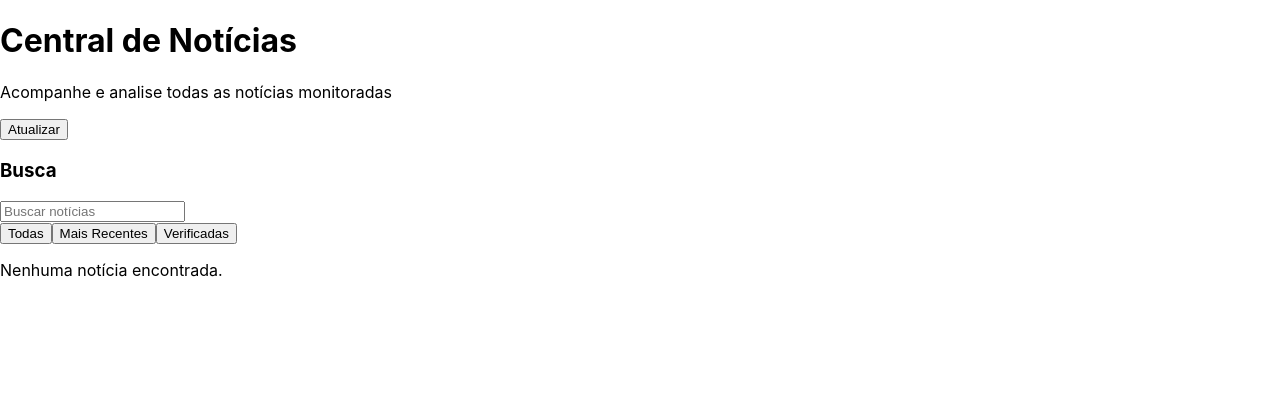
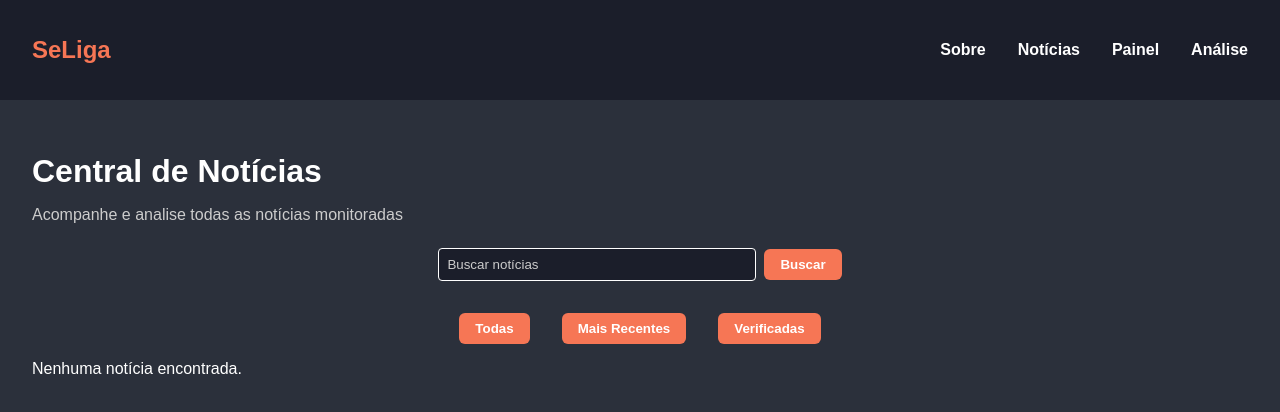
Before and after one commit to unb-mds/2025-2-SeLiga, a React (Create React App) app in the folder FrontEnd/: page / in a window 1280 px wide. Shown: the top 412 px of the page. Built offline with nearby package versions, Linux system fonts and the light colour scheme.

Commit message:
feat: escopo inicial do front-end

```diff
--- a/FrontEnd/src/App.css
+++ b/FrontEnd/src/App.css
@@ -1,49 +1,133 @@
-.body {
+/* Fundo */
+body {
   margin: 0;
-  font-family: sans-serif;
-  background-color: #f7f7f7;
-
+  font-family: Arial, sans-serif;
+  background-color: #2B303B; /* cinza escuro */
+  color: #FFFFFF;
 }
 
-.layout-container {
-    display: flex;
-    min-height: 100vh;
+/* Navbar  */
+.navbar {
+  display: flex;
+  justify-content: space-between;
+  align-items: center;
+  background-color: #1B1E2A; /* preto */
+  padding: 1rem 2rem;
 }
 
-.Siderbar{
-
-  width: 250px;
-  caret-color: #1B1E2A;
-  color: white;
-  padding: 20px;
-  box-shadow: 2px 0 5px rgba(17, 26, 141, 0.1);
-
+.navbar .logo {
+  color: #F67655; /* laranja */
+  font-weight: bold;
+  font-size: 1.5rem;
 }
 
-.sidebar-nav ul {
-    list-style: none;
-    padding: 0;
+.navbar .menu {
+  display: flex;
+  gap: 2rem;
 }
 
-.content-area {
-    flex-grow: 1;
-    padding: 30px;
-    background-color: #1B1E2A;
+.menu button {
+  background: none;
+  border: none;
+  color: #FFFFFF;
+  cursor: pointer;
+  font-weight: bold;
+  font-size: 1rem;
+  padding: 0;
 }
 
-/* Filtros: */
-.busca-filtros {
-    background-color: #2B303B;
-    padding: 20px;
-    border-radius: 8px;
-    margin-bottom: 20px;
+.menu button:hover {
+  color: #FFFFFF;
 }
-/* Botão de busca*/
-.btn-buscar {
-    background-color: #F67655;
-    color: white;
-    border: none;
-    padding: 10px 15px;
-    border-radius: 5px;
-    cursor: pointer;
+
+/* Principal */
+.content-area {
+  background-color: #2B303B; /* cinza */
+  min-height: 100vh;
+  padding: 2rem;
 }
+
+.main-title {
+  font-size: 2rem;
+  margin-bottom: 0.25rem;
+}
+
+.subtitle {
+  color: #CCCCCC;
+  margin-bottom: 1.5rem;
+}
+
+/* Busca */
+.busca-container {
+  display: flex;
+  justify-content: center;
+  align-items: center;
+  gap: 0.5rem;
+  margin-bottom: 2rem;
+}
+
+.busca-container input {
+  width: 300px;
+  padding: 0.5rem;
+  border-radius: 0.25rem;
+  border: 1px solid #FFFFFF;
+  background-color: #1B1E2A;
+  color: #FFFFFF;
+}
+
+.busca-container input::placeholder {
+  color: #CCCCCC;
+}
+
+/* Botões laranja */
+button {
+  background-color: #F67655;
+  color: #FFFFFF;
+  border: none;
+  padding: 0.5rem 1rem;
+  border-radius: 0.375rem;
+  font-weight: bold;
+  cursor: pointer;
+}
+
+button:disabled {
+  background-color: #9ca3af;
+  cursor: not-allowed;
+}
+
+/* Cards */
+.card {
+  background-color: #1B1E2A; /* preto */
+  border-radius: 0.5rem;
+  padding: 1rem;
+  color: #FFFFFF;
+  margin-bottom: 0.75rem;
+}
+
+/* Tabs  */
+.tabs-list {
+  display: flex;
+  justify-content: center; /* cent */
+  gap: 2rem; /* espaço entre as tabs */
+  margin-bottom: 1rem;
+}
+
+.tabs-list [data-state="inactive"] {
+  background-color: #1B1E2A; /* fundo preto */
+  color: #FFFFFF;
+  padding: 0.5rem 1rem;
+  border-radius: 0.25rem;
+  font-weight: bold;
+  cursor: pointer;
+  border: none;
+}
+
+.tabs-list [data-state="active"] {
+  background-color: #F67655; /* laranja */
+  color: #FFFFFF;
+  padding: 0.5rem 1rem;
+  border-radius: 0.25rem;
+  font-weight: bold;
+  cursor: pointer;
+  border: none;
+}
--- a/FrontEnd/src/App.js
+++ b/FrontEnd/src/App.js
@@ -1,9 +1,9 @@
 import React, { useState, useEffect } from "react";
+import "./App.css";
 import { Button } from "./components/Button";
 import { Tabs, TabsList, TabsTrigger, TabsContent } from "./components/Tabs";
-import { Card, CardHeader, CardTitle, CardContent } from "./components/Card";
+import { Card, CardContent } from "./components/Card";
 import { SearchBar } from "./components/SearchBar";
-import { Badge } from "./components/Badge";
 import api from "./api";
 
 const App = () => {
@@ -11,7 +11,6 @@ const App = () => {
   const [isLoading, setIsLoading] = useState(false);
   const [searchTerm, setSearchTerm] = useState("");
 
-    // Busca no backend
   const fetchArticles = async () => {
     setIsLoading(true);
     try {
@@ -40,71 +39,88 @@ const App = () => {
   const verifiedArticles = articles.filter(a => a.veracity === "verified");
 
   return (
-        <div className="p-6 space-y-6">
-            <div className="flex items-center justify-between">
-                <div>
-                    <h1 className="text-3xl font-bold">Central de Notícias</h1>
-                    <p className="text-gray-600">Acompanhe e analise todas as notícias monitoradas</p>
+    <div className="app">
+      {/* Navbar */}
+      <nav className="navbar">
+        <h1 className="logo">SeLiga</h1>
+        <div className="menu">
+          <button>Sobre</button>
+          <button>Notícias</button>
+          <button>Painel</button>
+          <button>Análise</button>
         </div>
-                <Button onClick={handleRefresh} disabled={isLoading}>
-                    {isLoading ? "Atualizando..." : "Atualizar"}
-                </Button>
-            </div>
+      </nav>
 
-            <Card>
-                <CardHeader>
-                    <CardTitle>Busca</CardTitle>
-                </CardHeader>
-                <CardContent>
+      {/* Conteúdo principal */}
+      <div className="content-area">
+        <h1 className="main-title">Central de Notícias</h1>
+        <p className="subtitle">
+          Acompanhe e analise todas as notícias monitoradas
+        </p>
+
+        {/* Busca centralizada */}
+        <div className="busca-container">
           <SearchBar
             placeholder="Buscar notícias"
             searchTerm={searchTerm}
             onSearchChange={setSearchTerm}
           />
-                </CardContent>
-            </Card>
+          <Button onClick={handleRefresh} disabled={isLoading}>
+            {isLoading ? "Atualizando..." : "Buscar"}
+          </Button>
+        </div>
 
-            <Tabs defaultValue="all" className="w-full">
-                <TabsList>
+        {/* Tabs */}
+        <Tabs defaultValue="all">
+          <TabsList className="tabs-list">
             <TabsTrigger value="all">Todas</TabsTrigger>
             <TabsTrigger value="recent">Mais Recentes</TabsTrigger>
             <TabsTrigger value="verified">Verificadas</TabsTrigger>
           </TabsList>
 
           <TabsContent value="all">
-                    {filteredArticles.map(article => (
-                        <Card key={article.id} className="mb-3">
-                            <CardContent className="flex justify-between items-center">
-                                <span>{article.title}</span>
-                                <Badge variant={article.veracity}>{article.veracity}</Badge>
-                            </CardContent>
+            {filteredArticles.length === 0 ? (
+              <Card className="mt-4">
+                <CardContent>Nenhuma notícia encontrada.</CardContent>
               </Card>
-                    ))}
-                    {filteredArticles.length === 0 && <p>Nenhuma notícia encontrada.</p>}
+            ) : (
+              filteredArticles.map(article => (
+                <Card key={article.id} className="mt-4">
+                  <CardContent>{article.title}</CardContent>
+                </Card>
+              ))
+            )}
           </TabsContent>
 
           <TabsContent value="recent">
-                    {recentArticles.map(article => (
-                        <Card key={article.id} className="mb-3">
-                            <CardContent className="flex justify-between items-center">
-                                <span>{article.title}</span>
-                                <Badge variant={article.veracity}>{article.veracity}</Badge>
-                            </CardContent>
+            {recentArticles.length === 0 ? (
+              <Card className="mt-4">
+                <CardContent>Nenhuma notícia recente.</CardContent>
               </Card>
-                    ))}
+            ) : (
+              recentArticles.map(article => (
+                <Card key={article.id} className="mt-4">
+                  <CardContent>{article.title}</CardContent>
+                </Card>
+              ))
+            )}
           </TabsContent>
 
           <TabsContent value="verified">
-                    {verifiedArticles.map(article => (
-                        <Card key={article.id} className="mb-3">
-                            <CardContent className="flex justify-between items-center">
-                                <span>{article.title}</span>
-                                <Badge variant="verified">{article.veracity}</Badge>
-                            </CardContent>
+            {verifiedArticles.length === 0 ? (
+              <Card className="mt-4">
+                <CardContent>Nenhuma notícia verificada.</CardContent>
               </Card>
-                    ))}
+            ) : (
+              verifiedArticles.map(article => (
+                <Card key={article.id} className="mt-4">
+                  <CardContent>{article.title}</CardContent>
+                </Card>
+              ))
+            )}
           </TabsContent>
         </Tabs>
+      </div>
     </div>
   );
 };
```
Also changed, not shown: FrontEnd/src/components/SideBar.js (deleted, +0 -25 lines), FrontEnd/src/components/Sidebar.js (deleted, +0 -25 lines). Lines whose indentation alone changed are shown as unchanged.
